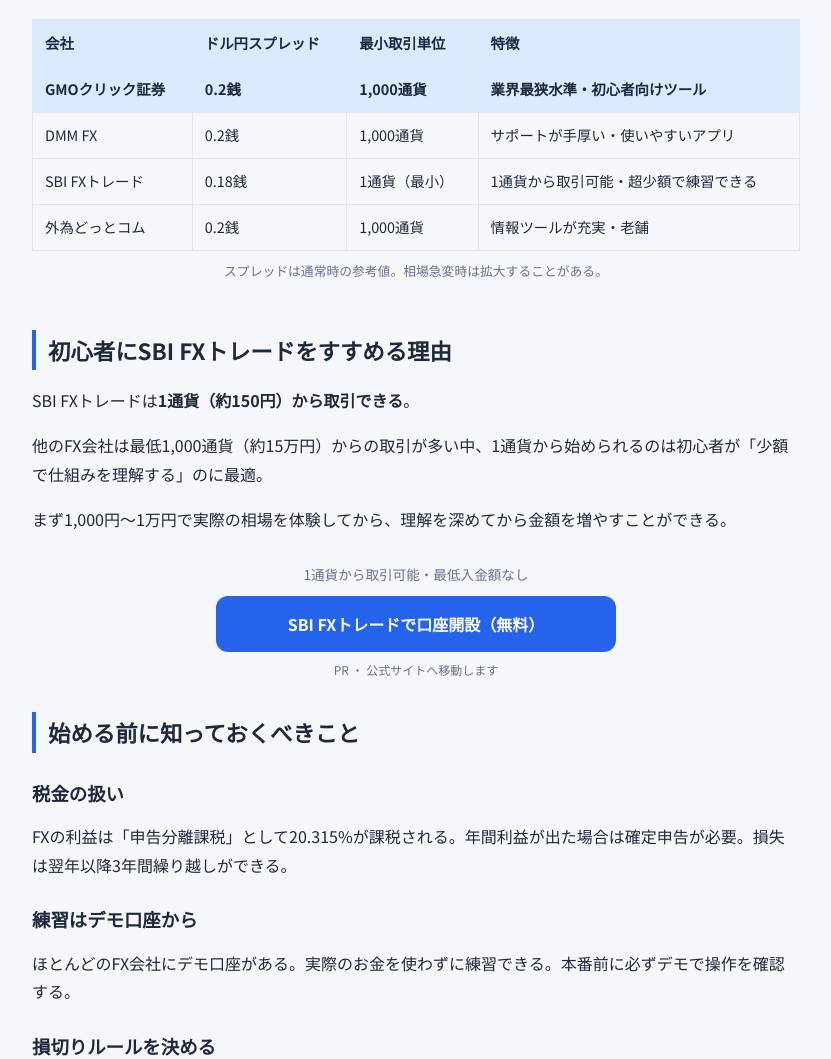
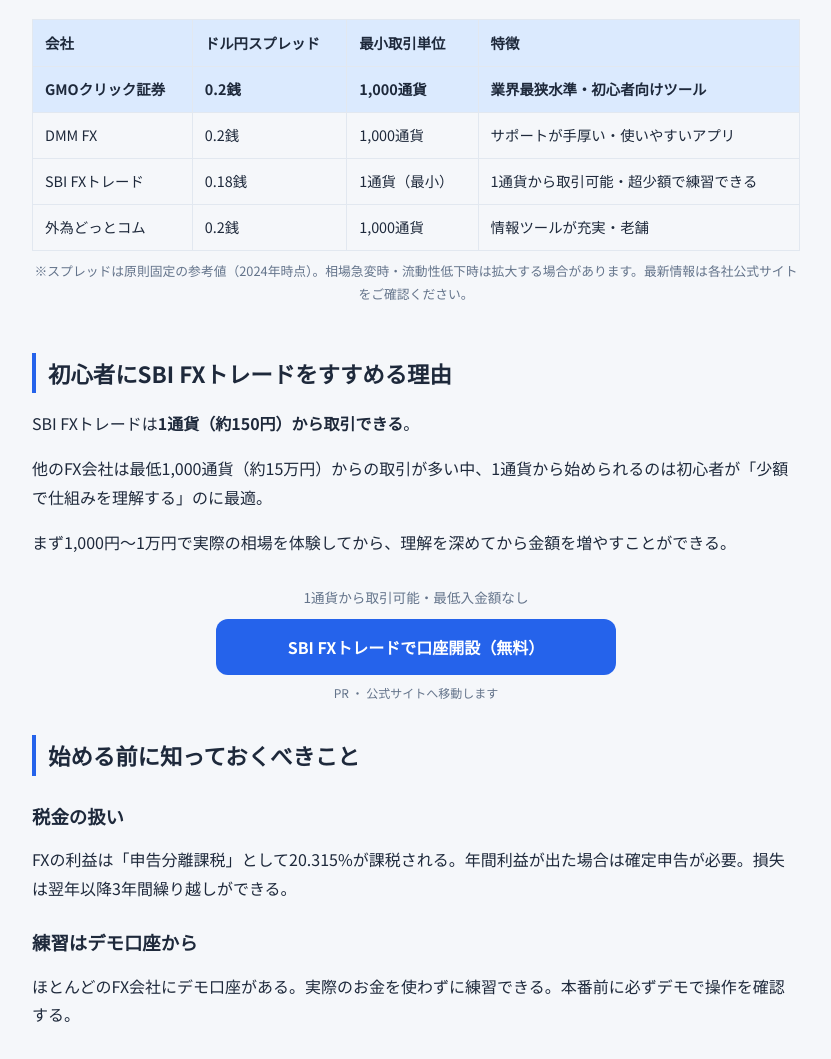
Before and after one commit to Lofikota/tsumiba-blog, an Astro site: page /blog/fx-kouza-hikaku in a window 1280 px wide. Shown: the part 1866-2925 px from the top of the page, without its empty margins (224-1055 px from the left). Built offline with nearby package versions, Linux system fonts and the light colour scheme; Astro itself is replaced by a stand-in of ours.

Commit message:
fix: FX記事スプレッド表記をAKIRA確認に基づき修正

```diff
--- a/src/content/blog/fx-kouza-hikaku.mdx
+++ b/src/content/blog/fx-kouza-hikaku.mdx
@@ -73,7 +73,7 @@
     { company: "SBI FXトレード", spread: "0.18銭", min: "1通貨（最小）", feature: "1通貨から取引可能・超少額で練習できる" },
     { company: "外為どっとコム", spread: "0.2銭", min: "1,000通貨", feature: "情報ツールが充実・老舗" }
   ]}
-  caption="スプレッドは通常時の参考値。相場急変時は拡大することがある。"
+  caption="※スプレッドは原則固定の参考値（2024年時点）。相場急変時・流動性低下時は拡大する場合があります。最新情報は各社公式サイトをご確認ください。"
 />
 
 ## 初心者にSBI FXトレードをすすめる理由
```
